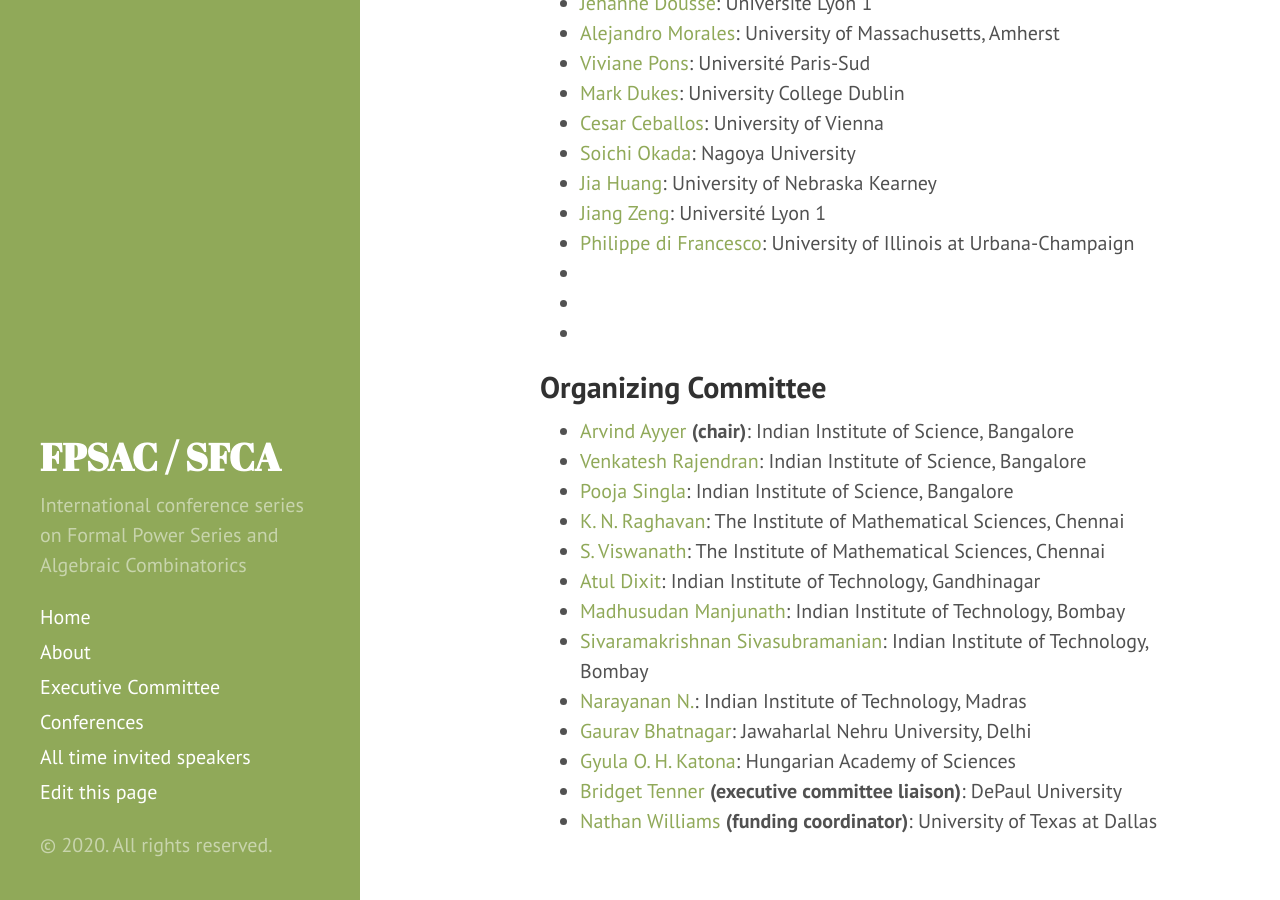
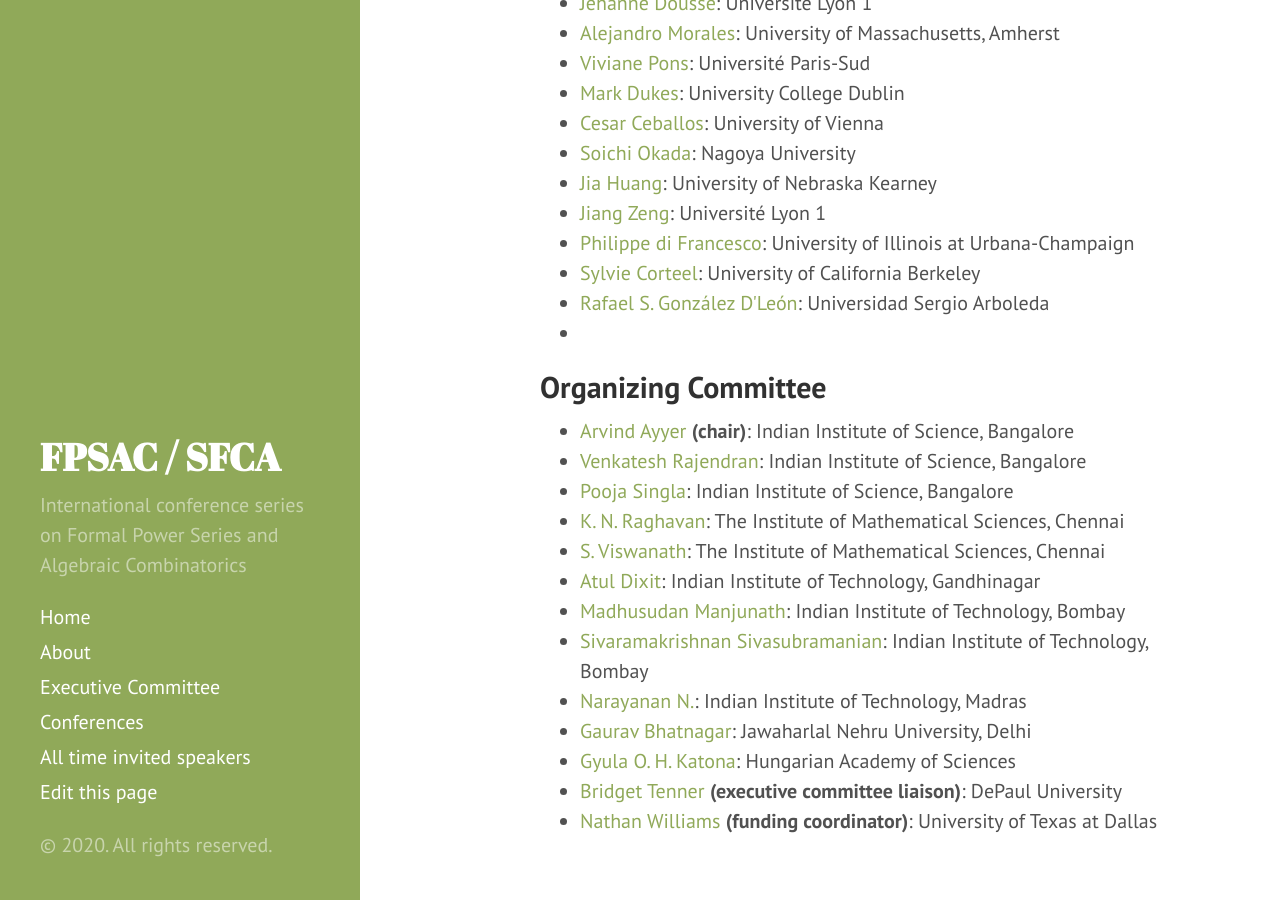
Before and after one commit to FPSAC/FPSAC.github.io, a Jekyll site: the page built from _confs/fpsac-2021.md, in a window 1280 px wide and 900 px high, scrolled down 1324 px. Built offline with Jekyll 4.4.1, drawn with Linux system fonts in a browser that asks for light colours.

Commit message:
Finished entering all the names of PC members

```diff
--- a/_confs/fpsac-2021.md
+++ b/_confs/fpsac-2021.md
@@ -104,12 +104,12 @@
 - name: Philippe di Francesco
   affiliation: University of Illinois at Urbana-Champaign
   url: https://faculty.math.illinois.edu/%7ephilippe/
-- name:
-  affiliation:
-  url:
-- name:
-  affiliation:
-  url:
+- name: Sylvie Corteel
+  affiliation: University of California Berkeley
+  url: https://math.berkeley.edu/%7ecorteel/
+- name: Rafael S. González D'León
+  affiliation: Universidad Sergio Arboleda
+  url: http://dleon.combinatoria.co/
 - name:
   affiliation:
   url:
```
